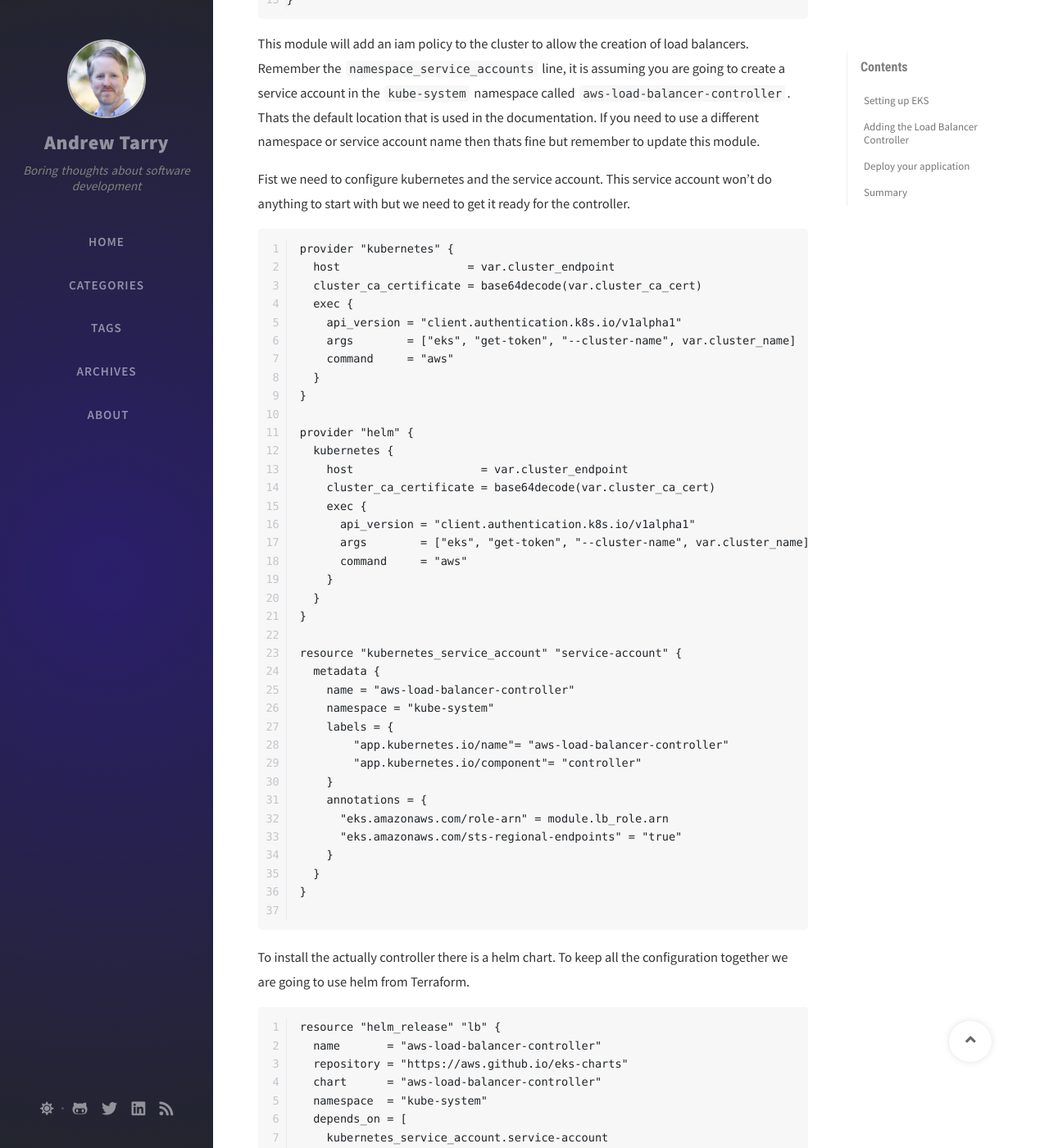
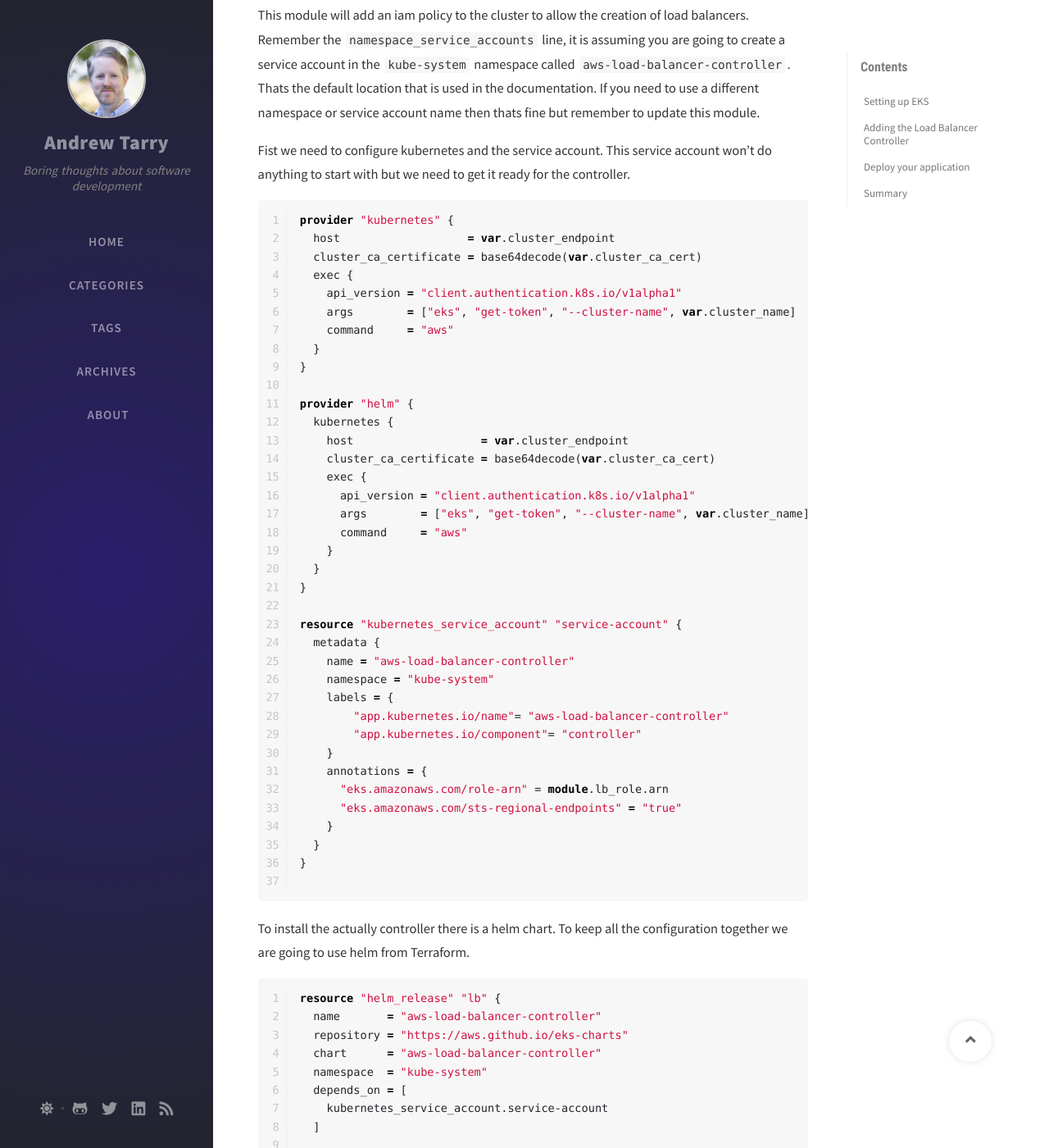
Before and after one commit to andrewtarry/andrewtarry.github.io, a Jekyll site: the page built from _posts/2022-04-20-terraform-eks-alb-setup.md, in a window 1280 px wide and 1400 px high, scrolled down 3028 px. Shown: the whole window at 82% size. Built offline with Jekyll 4.4.1, drawn with Linux system fonts in a browser that asks for light colours; nearby versions of some CDN libraries; comment, search, counter and statistics services are not loaded; some of the changed text lies outside the part shown.

Commit message:
add highlight fix

````diff
--- a/_posts/2022-04-20-terraform-eks-alb-setup.md
+++ b/_posts/2022-04-20-terraform-eks-alb-setup.md
@@ -11,76 +11,77 @@ Setting up a new Kubernetes cluster is a common task for DevOps Engineer these d
 
 ## Setting up EKS
 
-Kubernetes is a complex tool and AWS provide a lot of options to meet almost any need. The problem with that is that it can give you too many options and it can be a little overwhelming. Here is the module I generally use:
+Kubernetes is a complex tool and AWS provide a lot of options to meet almost any need. The problem with that is that it can give you too many options and it can be a little overwhelming.
 
-{% highlight terraform linenos %}
-resource "aws_security_group" "eks" {
-  name        = "${var.env_name} eks cluster"
-  description = "Allow traffic"
-  vpc_id      = var.vpc_id
+Here is the module I generally use
 
-  ingress {
-    description      = "World"
-    from_port        = 0
-    to_port          = 0
-    protocol         = "-1"
-    cidr_blocks      = ["0.0.0.0/0"]
-    ipv6_cidr_blocks = ["::/0"]
+```terraform
+  resource "aws_security_group" "eks" {
+    name        = "${var.env_name} eks cluster"
+    description = "Allow traffic"
+    vpc_id      = var.vpc_id
+
+    ingress {
+      description      = "World"
+      from_port        = 0
+      to_port          = 0
+      protocol         = "-1"
+      cidr_blocks      = ["0.0.0.0/0"]
+      ipv6_cidr_blocks = ["::/0"]
+    }
+
+    egress {
+      from_port        = 0
+      to_port          = 0
+      protocol         = "-1"
+      cidr_blocks      = ["0.0.0.0/0"]
+      ipv6_cidr_blocks = ["::/0"]
+    }
+
+    tags = merge({
+      Name = "EKS ${var.env_name}",
+      "kubernetes.io/cluster/${local.eks_name}": "owned"
+    }, var.tags)
   }
 
-  egress {
-    from_port        = 0
-    to_port          = 0
-    protocol         = "-1"
-    cidr_blocks      = ["0.0.0.0/0"]
-    ipv6_cidr_blocks = ["::/0"]
+  module "eks" {
+    source = "terraform-aws-modules/eks/aws"
+    version = "18.19.0"
+
+    cluster_name                    = var.eks_name
+    cluster_version                 = "1.21"
+    cluster_endpoint_private_access = true
+    cluster_endpoint_public_access  = true
+    cluster_additional_security_group_ids = [aws_security_group.eks.id]
+
+    vpc_id     = var.vpc_id
+    subnet_ids = var.private_subnet_ids
+
+    eks_managed_node_group_defaults = {
+      ami_type               = "AL2_x86_64"
+      disk_size              = 50
+      instance_types         = ["t3.medium", "t3.large"]
+      vpc_security_group_ids = [aws_security_group.eks.id]
+    }
+
+    eks_managed_node_groups = {
+      green = {
+        min_size     = 1
+        max_size     = 10
+        desired_size = 3
+
+        instance_types = ["t3.medium"]
+        capacity_type  = "SPOT"
+        labels = var.tags
+        taints = {
+        }
+        tags = var.tags
+      }
+    }
+
+    tags = var.tags
   }
-
-  tags = merge({
-    Name = "EKS ${var.env_name}",
-    "kubernetes.io/cluster/${local.eks_name}": "owned"
-  }, var.tags)
-}
-
-module "eks" {
-  source = "terraform-aws-modules/eks/aws"
-  version = "18.19.0"
-
-  cluster_name                    = var.eks_name
-  cluster_version                 = "1.21"
-  cluster_endpoint_private_access = true
-  cluster_endpoint_public_access  = true
-  cluster_additional_security_group_ids = [aws_security_group.eks.id]
-
-  vpc_id     = var.vpc_id
-  subnet_ids = var.private_subnet_ids
-
-  eks_managed_node_group_defaults = {
-    ami_type               = "AL2_x86_64"
-    disk_size              = 50
-    instance_types         = ["t3.medium", "t3.large"]
-    vpc_security_group_ids = [aws_security_group.eks.id]
-  }
-
-  eks_managed_node_groups = {
-    green = {
-      min_size     = 1
-      max_size     = 10
-      desired_size = 3
-
-      instance_types = ["t3.medium"]
-      capacity_type  = "SPOT"
-      labels = var.tags
-      taints = {
-      }
-      tags = var.tags
-    }
-  }
-
-  tags = var.tags
-}
-{% endhighlight %}
-
+```
 
 So there's a lot going on here but lets cover the main points.
 
@@ -96,7 +97,7 @@ This cluster will create a small cluster with spot instances. Now we have everyt
 
 In order to install the load balancer controller you first need to grant access via an IAM role. Fortunatly there is a simple module for this
 
-{% highlight terraform linenos %}
+```terraform
 module "lb_role" {
   source    = "terraform-aws-modules/iam/aws//modules/iam-role-for-service-accounts-eks"
 
@@ -110,13 +111,13 @@ module "lb_role" {
     }
   }
 }
-{% endhighlight %}
+```
 
 This module will add an iam policy to the cluster to allow the creation of load balancers. Remember the `namespace_service_accounts` line, it is assuming you are going to create a service account in the `kube-system` namespace called `aws-load-balancer-controller`. Thats the default location that is used in the documentation. If you need to use a different namespace or service account name then thats fine but remember to update this module.
 
 Fist we need to configure kubernetes and the service account. This service account won't do anything to start with but we need to get it ready for the controller.
 
-```
+```terraform
 provider "kubernetes" {
   host                   = var.cluster_endpoint
   cluster_ca_certificate = base64decode(var.cluster_ca_cert)
@@ -158,7 +159,7 @@ resource "kubernetes_service_account" "service-account" {
 
 To install the actually controller there is a helm chart. To keep all the configuration together we are going to use helm from Terraform.
 
-```
+```terraform
 resource "helm_release" "lb" {
   name       = "aws-load-balancer-controller"
   repository = "https://aws.github.io/eks-charts"
@@ -210,7 +211,7 @@ Below is the ingress configuration for a simple load balancer. This will create
 apiVersion: networking.k8s.io/v1
 kind: Ingress
 metadata:
-  name: {{ .Values.fullname }}-lb
+  name: {% raw %}{{ .Values.fullname }}-lb{% endraw %}
   annotations:
     alb.ingress.kubernetes.io/scheme: internal
     alb.ingress.kubernetes.io/target-type: instance
@@ -221,9 +222,9 @@ spec:
   ingressClassName: alb
   defaultBackend:
     service:
-      name: {{ .Values.fullname }}
+      name: {% raw %}{{ .Values.fullname }}{% endraw %}
       port:
-        number: {{ .Values.service.port }}
+        number: {% raw %}{{ .Values.service.port }}{% endraw %}
 ```
 
 ## Summary
````
